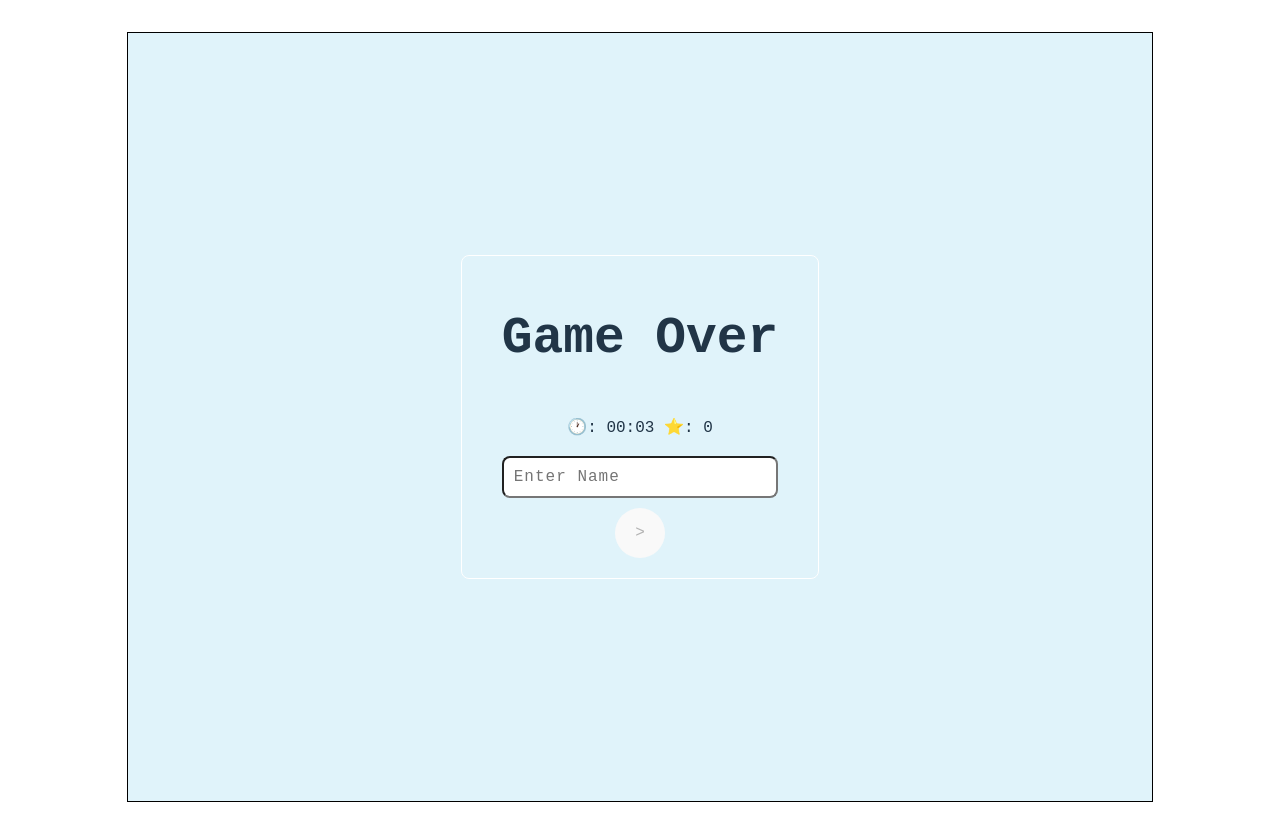
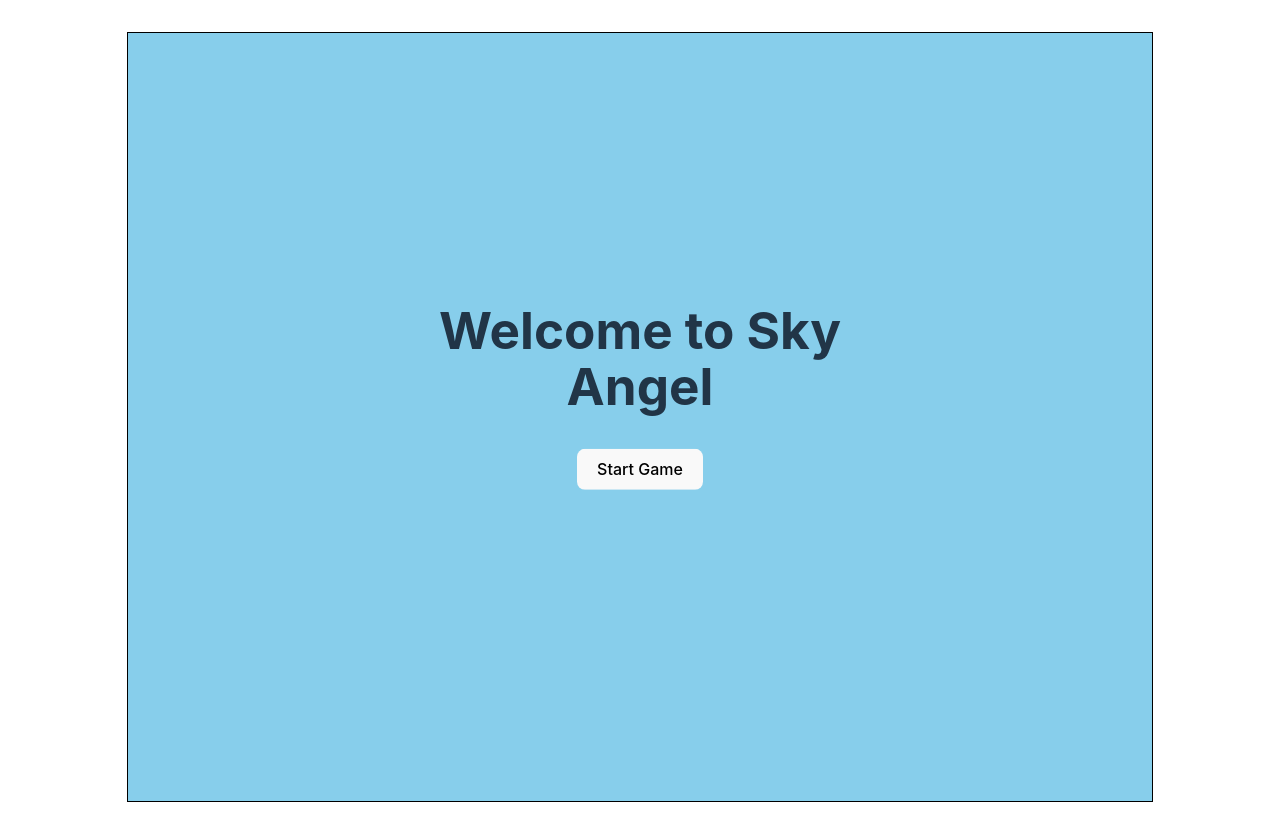
Before and after one commit to amankmr14/sky-angel, a React (Vite) app: page / in a window 1280 px wide. Built offline with nearby package versions, Linux system fonts and the light colour scheme.

Commit message:
Final commit

```diff
--- a/src/App.css
+++ b/src/App.css
@@ -53,3 +53,11 @@
 .game__container.paused .plane {
   animation-play-state: paused !important;
 }
+
+.start_game__container {
+  margin: auto;
+  position: absolute;
+  top: 45%;
+  left: 50%;
+  transform: translate(-50%,-50%);
+}
--- a/src/App.jsx
+++ b/src/App.jsx
@@ -1,16 +1,60 @@
-import { useState } from "react";
+import { useEffect, useRef, useState } from "react";
 
 import GameOver from "./components/GameOver";
 import GameScreen from "./components/GameScreen";
 
 import "./App.css";
+import PlayPauseButton from "./components/PlayPauseButton";
 
 function App() {
+  const containerRef = useRef(null);
   const [gameOver, setGameOver] = useState(false);
-  const [finalScore, setFinalScore] = useState({ time: 0, stars: 0 })
+  const [finalScore, setFinalScore] = useState({ time: 0, stars: 0 });
+  const [gameStarted, setGameStarted] = useState(false);
+  const [isPaused, setIsPaused] = useState(false);
 
-  if (gameOver) return <GameOver finalScore={finalScore} setGameOver={setGameOver} setFinalScore={setFinalScore}/>;
-  return <GameScreen setGameOver={setGameOver} setFinalScore={setFinalScore}/>;
+  useEffect(() => {
+    if (!gameStarted) return;
+    const handleKeyDown = (e) => {
+      if (e.code === "Space") {
+        setIsPaused((prev) => !prev);
+      }
+    };
+    window.addEventListener("keydown", handleKeyDown);
+    return () => window.removeEventListener("keydown", handleKeyDown);
+  }, [gameStarted]);
+
+  if (gameOver)
+    return (
+      <GameOver
+        finalScore={finalScore}
+        setGameOver={setGameOver}
+        setFinalScore={setFinalScore}
+      />
+    );
+  return (
+    <div
+      className={`game__container ${isPaused ? "paused" : ""}`}
+      ref={containerRef}
+    >
+      {gameStarted ? (
+        <>
+          <PlayPauseButton isPaused={isPaused} setIsPaused={setIsPaused} />
+          <GameScreen
+            setGameOver={setGameOver}
+            setFinalScore={setFinalScore}
+            isPaused={isPaused}
+            parentRef={containerRef}
+          />
+        </>
+      ) : (
+        <div className="start_game__container">
+          <h1>Welcome to Sky Angel</h1>
+          <button onClick={() => setGameStarted(true)}>Start Game</button>
+        </div>
+      )}
+    </div>
+  );
 }
 
 export default App;
--- a/src/components/GameOver/GameOver.css
+++ b/src/components/GameOver/GameOver.css
@@ -4,7 +4,7 @@
   height: 768px;
   border: 1px solid black;
   margin: auto;
-  background-color: rgba(135, 207, 235, 0.26);
+  background-color: rgba(135, 207, 235, 0.932);
   overflow: hidden;
   display: flex;
   justify-content: center;
@@ -49,7 +49,7 @@
   justify-content: left;
   text-align: left;
   align-items: center;
-  max-height: 300px;
+  max-height: 290px;
   overflow: scroll;
   width: 300px;
 }
--- a/src/components/GameScreen/index.jsx
+++ b/src/components/GameScreen/index.jsx
@@ -6,12 +6,10 @@ import Parachute from "../Parachute";
 import GameCounter from "../GameScore";
 import Star from "../Stars";
 import Bird from "../Bird";
-import PlayPauseButton from "../PlayPauseButton";
 
 import audio from "../../assets/bgm.mp3";
 
-function GameScreen({ setGameOver, setFinalScore }) {
-  const containerRef = useRef(null);
+function GameScreen({ setGameOver, setFinalScore, isPaused, parentRef }) {
   const planeRef = useRef(null);
   const chuteRef = useRef(null);
   const starRef = useRef(null);
@@ -22,7 +20,6 @@ function GameScreen({ setGameOver, setFinalScore }) {
   const [isStarVisible, setIsStarVisible] = useState(false);
   const [fuel, setFuel] = useState(10);
   const [starCount, setStarCount] = useState(0);
-  const [isPaused, setIsPaused] = useState(false);
   const [timer, setTimer] = useState(0);
 
   const checkCollisionChute = useCallback(() => {
@@ -121,16 +118,6 @@ function GameScreen({ setGameOver, setFinalScore }) {
   }, [isPaused]);
 
   useEffect(() => {
-    const handleKeyDown = (e) => {
-      if (e.code === "Space") {
-        setIsPaused((prev) => !prev);
-      }
-    };
-    window.addEventListener("keydown", handleKeyDown);
-    return () => window.removeEventListener("keydown", handleKeyDown);
-  }, []);
-
-  useEffect(() => {
     let interval = null;
     if (!isPaused) {
       interval = setInterval(() => {
@@ -156,33 +143,29 @@ function GameScreen({ setGameOver, setFinalScore }) {
   }, [isPaused]);
 
   return (
-    <div
-      className={`game__container ${isPaused ? "paused" : ""}`}
-      ref={containerRef}
-    >
-      <PlayPauseButton isPaused={isPaused} setIsPaused={setIsPaused} />
+    <>
       <GameCounter fuel={fuel} star={starCount} time={timer} />
-      <Cloud parentRef={containerRef} timer={timer} />
+      <Cloud parentRef={parentRef} timer={timer} />
       <Plane ref={planeRef} />
       <Parachute
         isPaused={isPaused}
         ref={chuteRef}
         isVisible={isVisible}
-        parentRef={containerRef}
+        parentRef={parentRef}
         setIsVisible={setIsVisible}
       />
       <Star
         isPaused={isPaused}
         ref={starRef}
         isVisible={isStarVisible}
-        parentRef={containerRef}
+        parentRef={parentRef}
         setIsVisible={setIsStarVisible}
       />
-      <Bird birdRefs={birdRefs} parentRef={containerRef} />
+      <Bird birdRefs={birdRefs} parentRef={parentRef} />
       <audio ref={audioRef} loop>
         <source src={audio} type="audio/mpeg" />
       </audio>
-    </div>
+    </>
   );
 }
 
```
